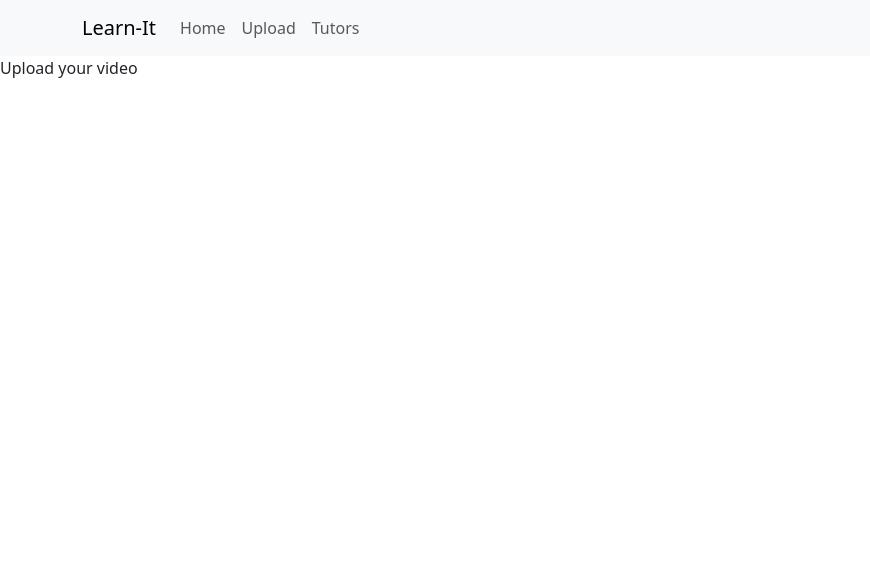
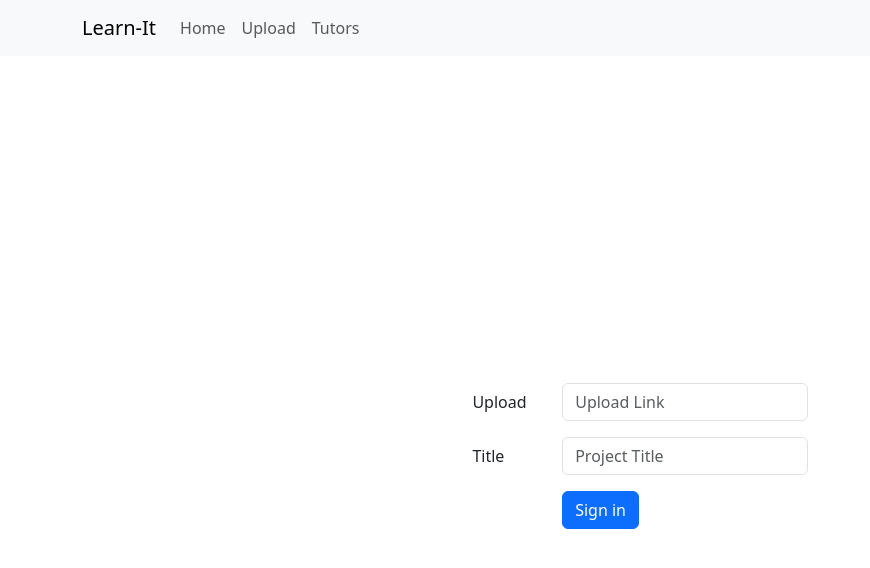
Before and after one commit to DeclanGazil02/learn-it, a React (Vite) app: page /upload in a window 1280 px wide. Shown: the top 568 px of the page, without its empty margins (0-870 px from the left). Built offline with nearby package versions, Linux system fonts and the light colour scheme.

Commit message:
Begin upload form

```diff
--- a/src/Components/Upload.jsx
+++ b/src/Components/Upload.jsx
@@ -1,15 +1,42 @@
-import { useState } from 'react'
+import { useState } from 'react';
+import Button from 'react-bootstrap/Button';
+import Col from 'react-bootstrap/Col';
+import Form from 'react-bootstrap/Form';
+import Row from 'react-bootstrap/Row';
+import './styles.css';
 
 function Upload() {
-    const [count, setCount] = useState(0)
+    const [count, setCount] = useState(0);
 
     return (
-        <>
-            <div>
-                Upload your video
-            </div>
-        </>
-    )
+        <div className="d-flex justify-content-center align-items-center vh-100">
+            <Form>
+                <Form.Group as={Row} className="mb-3" controlId="formHorizontalEmail">
+                    <Form.Label column sm={3}>
+                        Upload
+                    </Form.Label>
+                    <Col sm={9}>
+                        <Form.Control type="text" placeholder="Upload Link" />
+                    </Col>
+                </Form.Group>
+
+                <Form.Group as={Row} className="mb-3" controlId="formHorizontalPassword">
+                    <Form.Label column sm={3}>
+                        Title
+                    </Form.Label>
+                    <Col sm={9}>
+                        <Form.Control type="text" placeholder="Project Title" />
+                    </Col>
+                </Form.Group>
+
+                <Form.Group as={Row}>
+                    <Col sm={{ span: 9, offset: 3 }}>
+                        <Button type="submit">Sign in</Button>
+                    </Col>
+                </Form.Group>
+            </Form>
+        </div>
+    );
 }
 
-export default Upload
+export default Upload;
```
Also changed, not shown: src/Components/styles.css (added).
